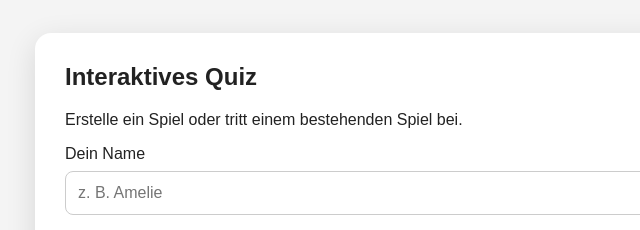
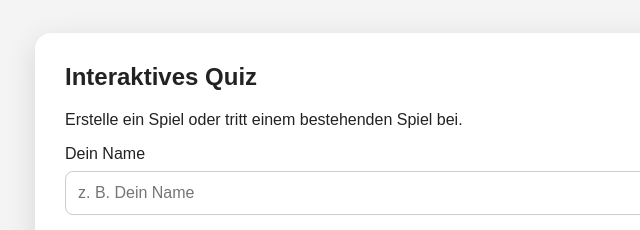
Before and after one commit to wi26b181/Gruppe-B, a website: page public/index.html in a window 1280 px wide. Shown: the part 126-356 px from the top of the page, 255-895 px from the left. Drawn offline with nearby package versions, Linux system fonts and the light colour scheme; no server answers.

Commit message:
Update index.html

```diff
--- a/public/index.html
+++ b/public/index.html
@@ -71,7 +71,7 @@
       <p>Erstelle ein Spiel oder tritt einem bestehenden Spiel bei.</p>
 
       <label>Dein Name</label>
-      <input id="username" placeholder="z. B. Amelie">
+      <input id="username" placeholder="z. B. Dein Name">
 
       <button class="primary" id="createBtn">Spiel erstellen</button>
 
```
